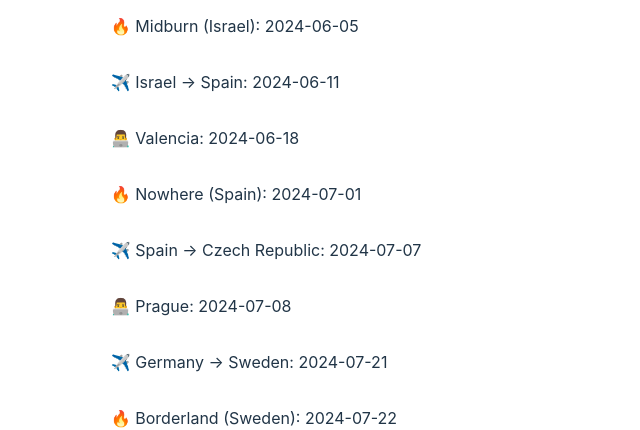
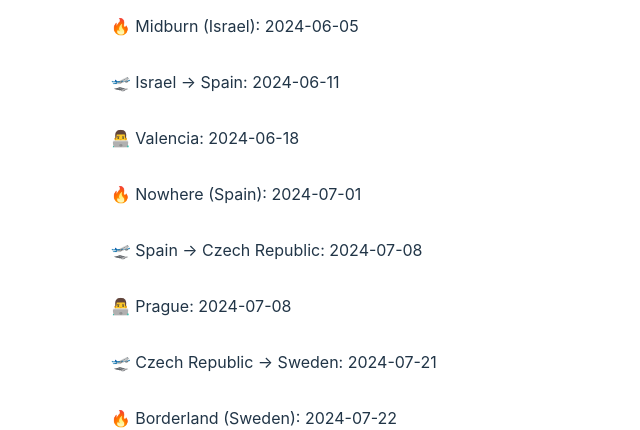
Before and after one commit to soof-golan/whereis.soofgolan.com, a React (Vite) app: page / in a window 1280 px wide. Shown: the part 596-1026 px from the top of the page, without its empty margins (319-959 px from the left). Built offline with nearby package versions, Linux system fonts and the light colour scheme.

Commit message:
fix flight dates

```diff
--- a/src/App.tsx
+++ b/src/App.tsx
@@ -16,7 +16,7 @@ const schedule: Schedule = [
         date: moment('2024-06-05')
     },
     {
-        location: "✈️ Israel -> Spain",
+        location: "🛫 Israel -> Spain",
         date: moment('2024-06-11')
     },
     {
@@ -28,15 +28,15 @@ const schedule: Schedule = [
         date: moment('2024-07-01')
     },
     {
-        location: "✈️ Spain -> Czech Republic",
-        date: moment('2024-07-07')
+        location: "🛫 Spain -> Czech Republic",
+        date: moment('2024-07-08')
     },
     {
         location: "👨‍💻 Prague",
         date: moment('2024-07-08')
     },
     {
-        location: "✈️ Germany -> Sweden",
+        location: "🛫 Czech Republic -> Sweden",
         date: moment('2024-07-21')
     },
     {
```
